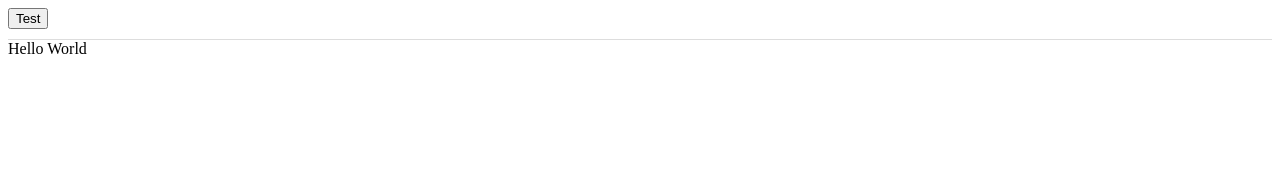
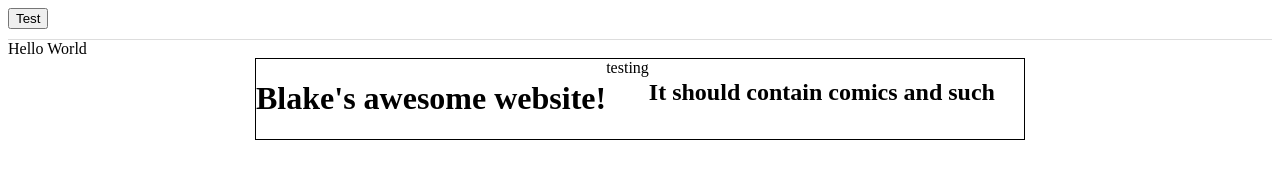
Before and after one commit to ateamofantsintheirprime/ateamofantsintheirprime.github.io, a plain HTML site: page index.html in a window 1280 px wide. Drawn offline with Linux system fonts and the light colour scheme.

Commit message:
updated visuals

```diff
--- a/index.html
+++ b/index.html
@@ -1,13 +1,7 @@
-<style>
-
-	nav {
-		border-bottom: 1px solid #ddd;
-		overflow: auto;
-		padding-bottom: 10px;
-		background-color: #fff;
-	}
-
-</style>
+<!DOCTYPE html>
+	<head>
+		<link rel="stylesheet" type="text/css" href="style.css">
+	</head>
 
 <nav>
 
@@ -19,5 +13,14 @@
 
 </nav>
 <main>
-Hello World
-</main>
+
+	Hello World
+	<content>
+		<h1> Blake's awesome website!</h1>
+		testing
+
+
+
+		<h2> It should contain comics and such </h2>
+	</content>
+</main> </html>
--- /dev/null
+++ b/style.css
@@ -0,0 +1,14 @@
+nav {
+	border-bottom: 1px solid #ddd;
+	overflow: auto;
+	padding-bottom: 10px;
+	background-color: #fff;
+}
+
+content {
+	border:1px solid #000;
+	display: flex;
+	margin-left: auto;
+	margin-right: auto;
+	width: 60vw;
+}
```
Also changed, not shown: 1 other file.
